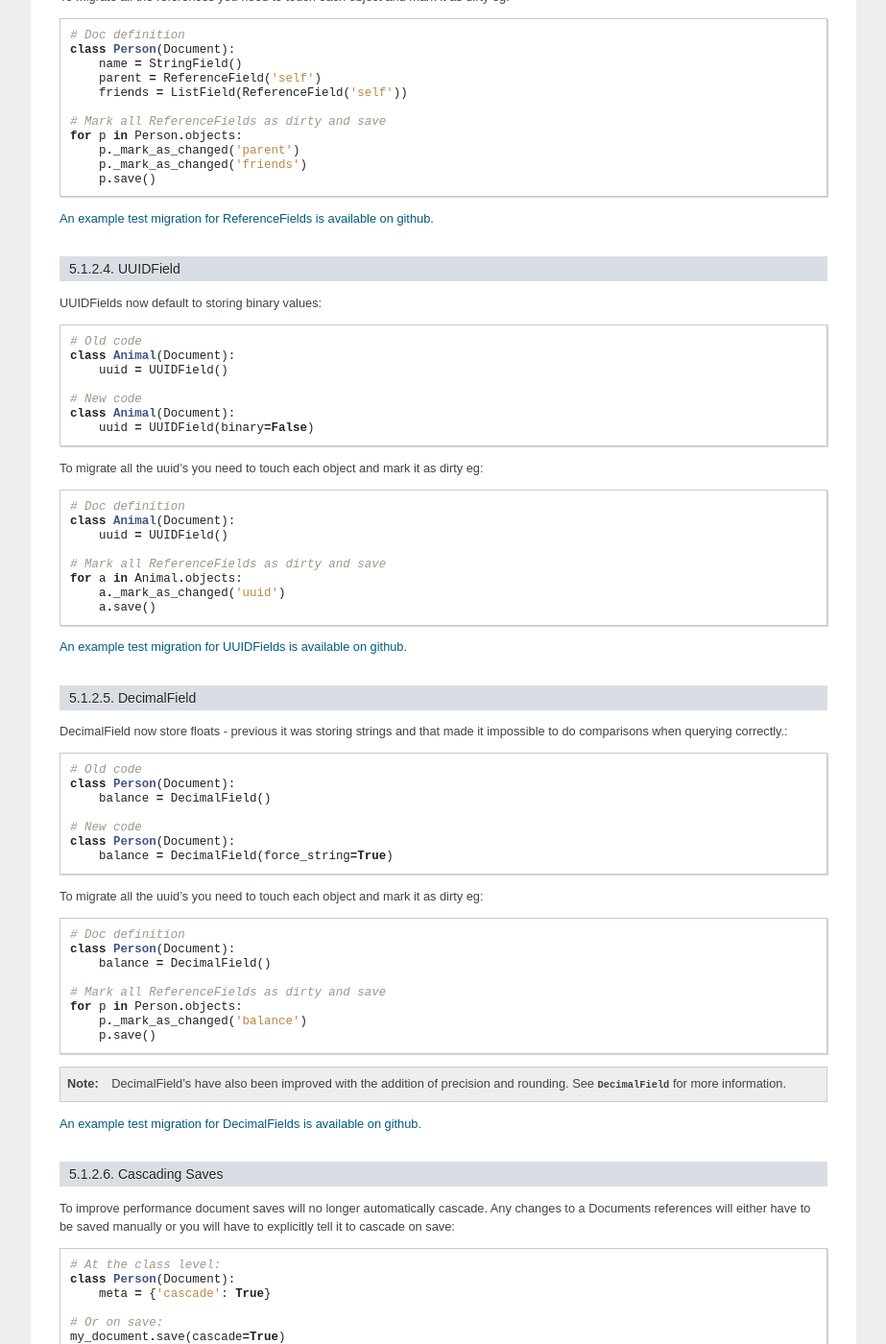
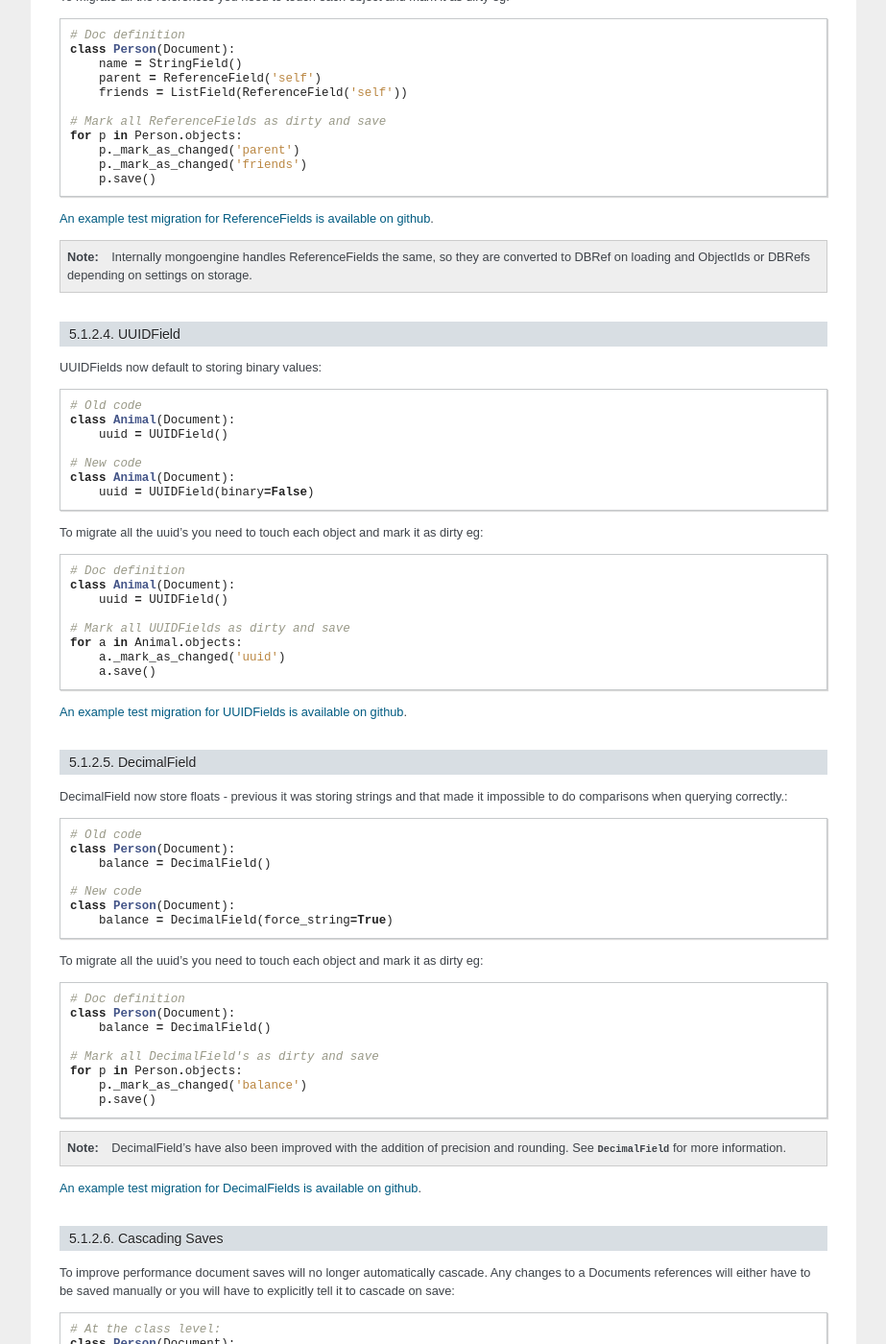
Before and after one commit to MongoEngine/mongoengine, a Sphinx documentation site: the page built from docs/upgrade.rst, in a window 1280 px wide and 1400 px high, scrolled down 1748 px. Shown: the whole window at 96% size, without its empty margins (198-1121 px from the left). Built offline with Sphinx 7.4.7, drawn with Linux system fonts in a browser that asks for light colours; the version number could not be read and is left out.

Commit message:
More upgrade clarifications #331

```diff
--- a/docs/upgrade.rst
+++ b/docs/upgrade.rst
@@ -123,6 +123,10 @@ eg::
 `An example test migration for ReferenceFields is available on github
 <https://github.com/MongoEngine/mongoengine/blob/master/tests/migration/refrencefield_dbref_to_object_id.py>`_.
 
+.. Note:: Internally mongoengine handles ReferenceFields the same, so they are
+   converted to DBRef on loading and ObjectIds or DBRefs depending on settings
+   on storage.
+
 UUIDField
 ---------
 
@@ -143,7 +147,7 @@ eg::
     class Animal(Document):
         uuid = UUIDField()
 
-    # Mark all ReferenceFields as dirty and save
+    # Mark all UUIDFields as dirty and save
     for a in Animal.objects:
         a._mark_as_changed('uuid')
         a.save()
@@ -172,7 +176,7 @@ eg::
     class Person(Document):
         balance = DecimalField()
 
-    # Mark all ReferenceFields as dirty and save
+    # Mark all DecimalField's as dirty and save
     for p in Person.objects:
         p._mark_as_changed('balance')
         p.save()
```
